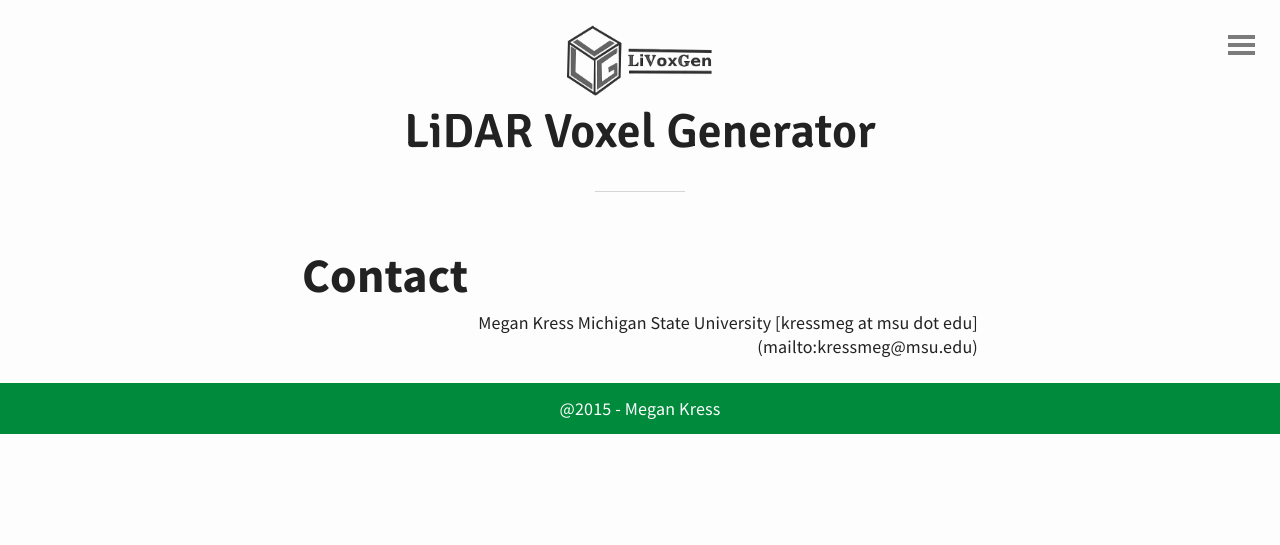
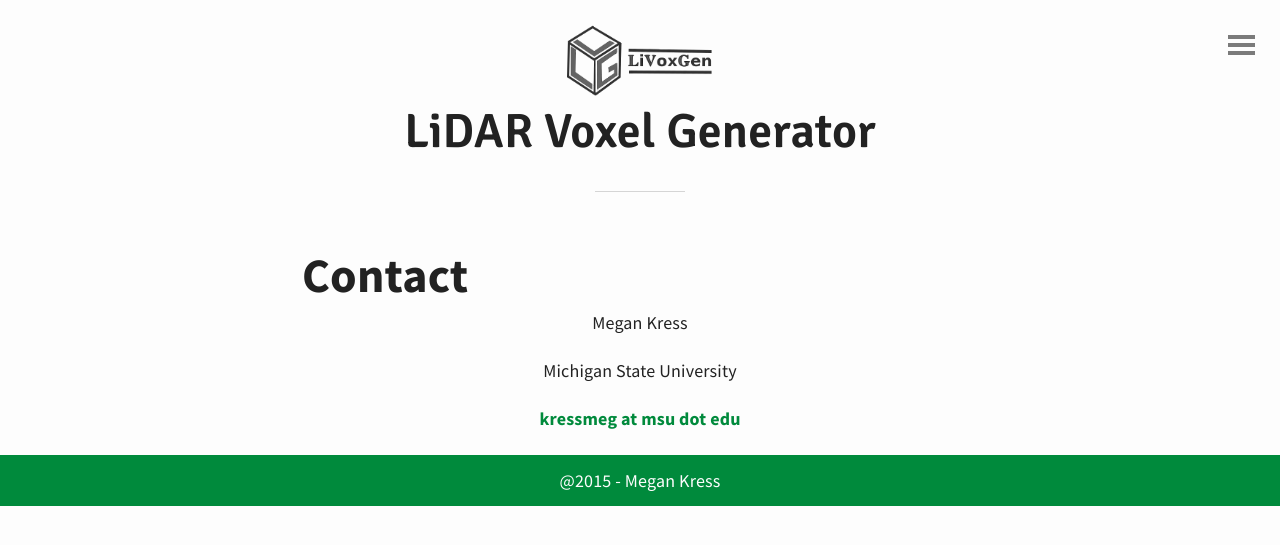
Before and after one commit to MeganKress/LiVoxGen, a Jekyll site: the page built from contact.md, in a window 1280 px wide. Shown: the top 545 px of the page. Built offline with Jekyll 4.4.1, drawn with Linux system fonts in a browser that asks for light colours.

Commit message:
Update contact.md

```diff
--- a/contact.md
+++ b/contact.md
@@ -4,11 +4,11 @@ title: Contact
 ---
 
 # Contact
-<p style="text-align:right">
+<p style="text-align:center">
 Megan Kress
-
+<br><br>
 Michigan State University
-
-[kressmeg at msu dot edu](mailto:kressmeg@msu.edu)
+<br><br>
+<a href="mailto:kressmeg@msu.edu">kressmeg at msu dot edu</a>
 
 </p>
```
